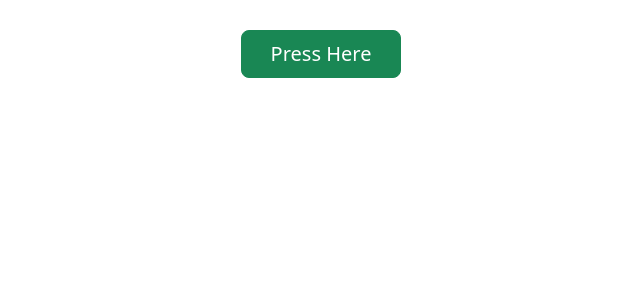
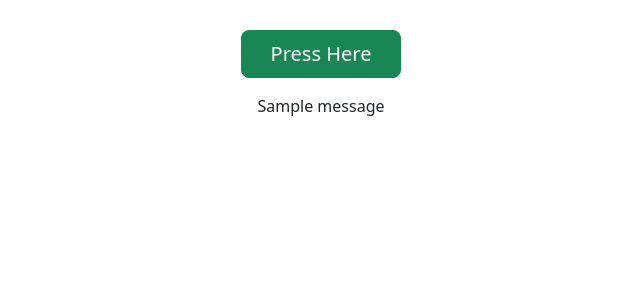
Before and after one commit to ToddGallegos/CodingTemple, a Flask app: page / in a window 1280 px wide. Shown: the part 144-435 px from the top of the page, without its empty margins (319-959 px from the left). Run offline with Flask 2, Linux system fonts and the light colour scheme; one stand-in notice (Sample message) is shown.

Commit message:
added confirm/error flash messages and styles

```diff
--- a/week_5_day_1/new_flask_app/app/routes.py
+++ b/week_5_day_1/new_flask_app/app/routes.py
@@ -1,5 +1,5 @@
 from app import app
-from flask import render_template, request, redirect, url_for
+from flask import render_template, request, redirect, url_for, flash
 from .forms import PokemonCatcherForm, SignUpForm, SignInForm
 import requests
 
@@ -47,7 +47,12 @@ def signup():
             email = form.email.data
             password = form.password.data
 
-        return render_template('signup.html', form = form)
+            # ADD USER TO DATABASE
+            flash("You created an account. Please log in.")
+            return redirect('/signin')
+        else:
+            flash("Invalid input. Please try again.")
+            return render_template('signup.html', form = form)
 
     elif request.method == "GET":
         return render_template('signup.html', form = form)
--- a/week_5_day_1/new_flask_app/app/templates/base.html
+++ b/week_5_day_1/new_flask_app/app/templates/base.html
@@ -40,6 +40,17 @@
       </nav>
     {% block content %}
     {% endblock %}
+    {% with messages = get_flashed_messages() %}
+    {% if messages %}
+    <div class="container" style="margin-top: 1rem">
+      <ul class=flashes style="list-style:none; padding-left:0;">
+      {% for message in messages %}
+        <li class="text-center">{{ message }}</li>
+      {% endfor %}
+      </ul>
+    </div>
+    {% endif %}
+  {% endwith %}
     <script src="https://cdn.jsdelivr.net/npm/bootstrap@5.2.3/dist/js/bootstrap.bundle.min.js"
         integrity="sha384-kenU1KFdBIe4zVF0s0G1M5b4hcpxyD9F7jL+jjXkk+Q2h455rYXK/7HAuoJl+0I4"
         crossorigin="anonymous"></script>
--- a/week_5_day_1/new_flask_app/app/templates/mypokemon.html
+++ b/week_5_day_1/new_flask_app/app/templates/mypokemon.html
@@ -1 +1,3 @@
 {% extends 'base.html' %}
+
+ <!-- ADD DYNAMIC LIST OF USER POKEMON FROM DATABASE -->
```
